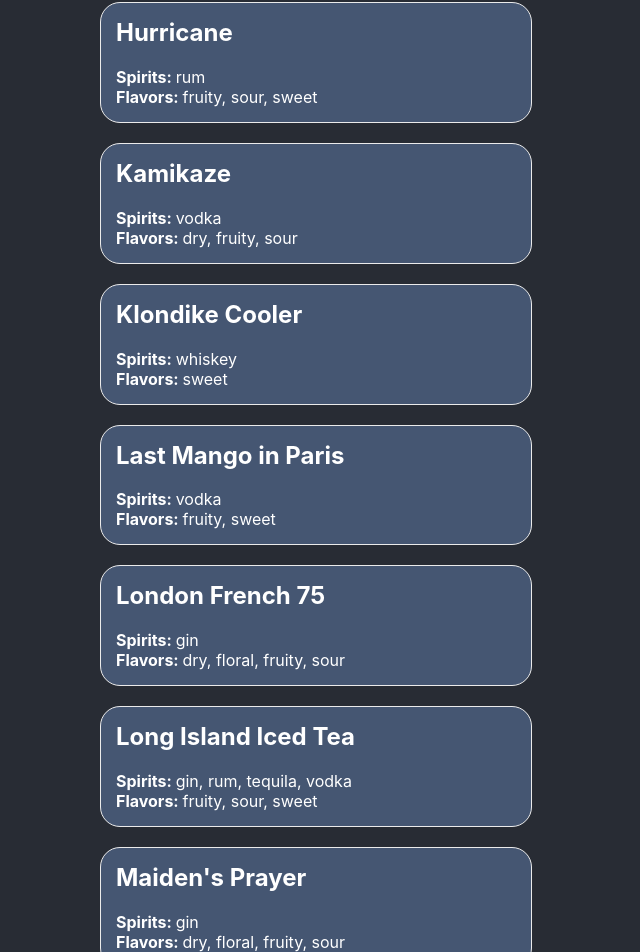
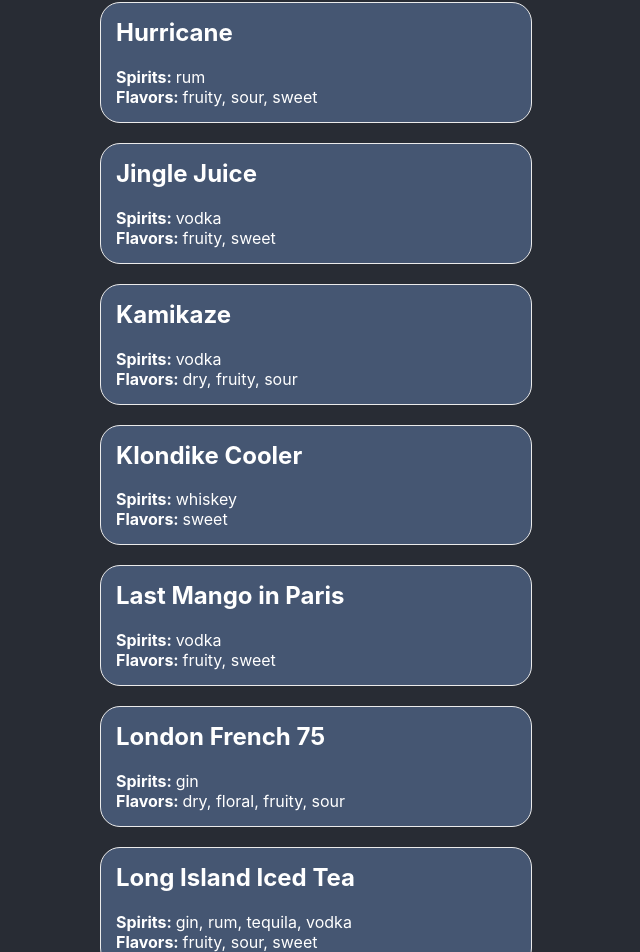
Before and after one commit to yunashin/bar-genie, a React (Create React App) app: page / in a window 1280 px wide. Shown: the part 7884-8836 px from the top of the page, without its empty margins (0-640 px from the left). Built offline with nearby package versions, Linux system fonts and the light colour scheme.

Commit message:
add jingle juice, search includes directions

```diff
--- a/src/data/cocktails.ts
+++ b/src/data/cocktails.ts
@@ -1605,6 +1605,38 @@ export const cocktailsData: CocktailsDataType = [
     ],
   },
   {
+    name: 'jinglejuice',
+    label: "Jingle Juice",
+    flavors: ['fruity', 'sweet'],
+    spirits: ['vodka'],
+    ingredients: [
+      {
+        ingredient: 'whipped cream vodka',
+        amount: '1 750ml bottle'
+      },
+      {
+        ingredient: 'sparkling rose',
+        amount: '1 750ml bottle'
+      },
+      {
+        ingredient: 'cherry soda',
+        amount: '1 2L bottle'
+      },
+      {
+        ingredient: 'cranberries',
+        amount: null
+      },
+      {
+        ingredient: 'rosemary sprigs',
+        amount: null
+      },
+    ],
+    directions: [
+      'In a large bowl or pitcher full of ice, combine all of the liquid ingredients.',
+      'Stir well and serve garnished with cranberries and rosemary sprigs (serves 12).',
+    ],
+  },
+  {
     name: 'kamikaze',
     label: "Kamikaze",
     flavors: ['dry', 'fruity', 'sour'],
--- a/src/ts/components/Body.tsx
+++ b/src/ts/components/Body.tsx
@@ -42,7 +42,9 @@ const Body = () => {
   const filteredCocktails = cocktailsData.filter(cocktail =>
     (selectedSpirits.length ? selectedSpirits.every((spirit) => cocktail.spirits.includes(spirit as SpiritType)) : true) &&
     (selectedFlavors.length ? selectedFlavors.every(flavor => cocktail.flavors.includes(flavor as FlavorType)) : true) &&
-    (cocktail.label.toLowerCase().includes(lowercaseSearchTerm) || cocktail.ingredients.some(ingredient => ingredient.ingredient.toLowerCase().includes(lowercaseSearchTerm)))
+    (cocktail.label.toLowerCase().includes(lowercaseSearchTerm) ||
+      cocktail.ingredients.some(ingredient => ingredient.ingredient.toLowerCase().includes(lowercaseSearchTerm)) ||
+      cocktail.directions.some(direction => direction.toLowerCase().includes(lowercaseSearchTerm)))
   );
 
   const ingredients = Array.from(new Set(
```
